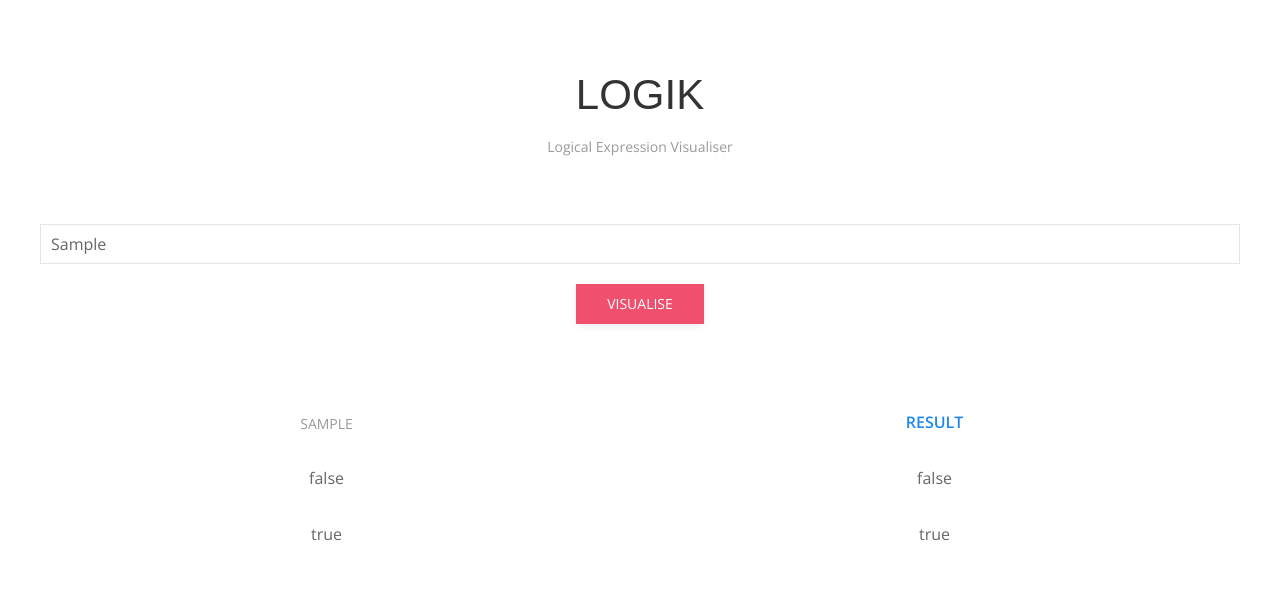
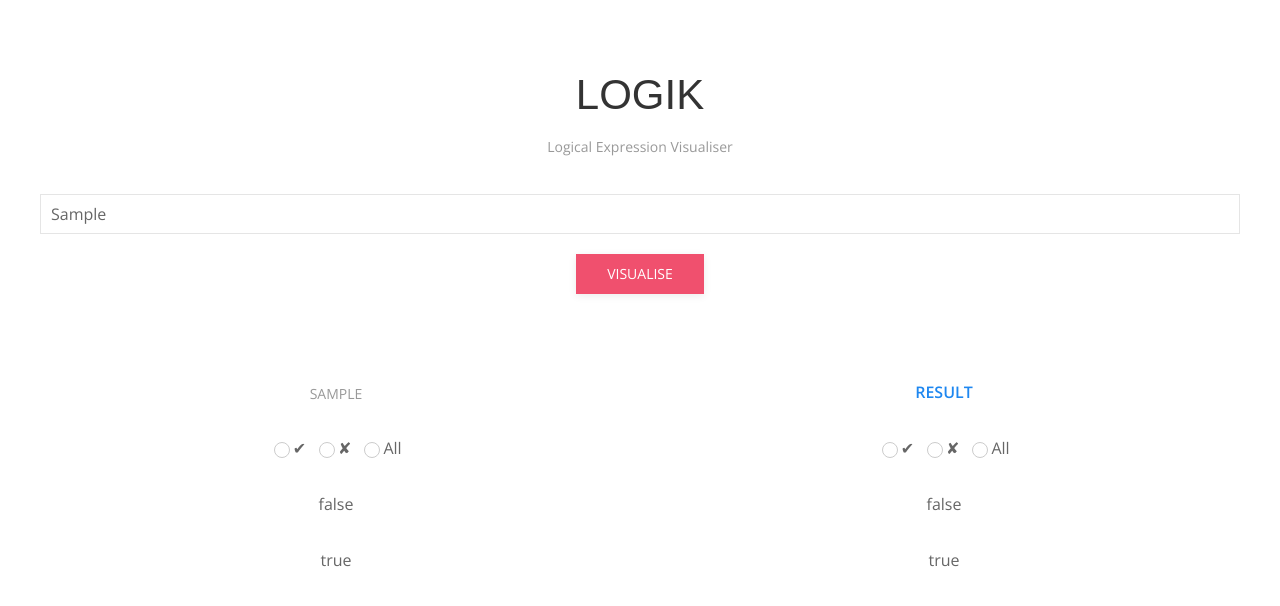
Before and after one commit to agneym/logikk, a React (Create React App) app: page / in a window 1280 px wide. Both pictures are taken after typing "Sample" into the empty fields and a click on the button "VISUALISE". Shown: the top 606 px of the page. Built offline with nearby package versions, Linux system fonts and the light colour scheme; a web font is replaced by a local one.

Commit message:
add selectors

```diff
--- a/src/App.css
+++ b/src/App.css
@@ -31,3 +31,16 @@ h4 {
 .button-primary:hover {
   background-position: right center;
 }
+
+.radio-button {
+  margin: 0 0.3rem;
+}
+
+.radio-button > input {
+  margin: 0 0.2rem;
+}
+
+.result-table th,
+.result-table td {
+  min-width: 172px;
+}
--- a/src/Evaluator.js
+++ b/src/Evaluator.js
@@ -1,8 +1,10 @@
 import React from "react";
 import * as acorn from "acorn";
+
 import walkTree from "./utils/walkTree";
 import createMatrix from "./utils/createMatrix";
 import identifyResults from "./utils/identifyResults";
+import Selector from "./Selector";
 
 class Evaluator extends React.Component {
   constructor(props) {
@@ -56,6 +58,11 @@ class Evaluator extends React.Component {
             </tr>
           </thead>
           <tbody>
+            {new Array(matrix[0] ? matrix[0].length : 0)
+              .fill(1)
+              .map((a, index) => (
+                <Selector name={`${identifiers[index] || "result"}-${index}`} />
+              ))}
             {matrix.map(row => (
               <tr>
                 {row.map(value => (
--- a/src/Header.js
+++ b/src/Header.js
@@ -2,7 +2,7 @@ import React from "react";
 
 function Header() {
   return (
-    <header className="uk-margin-large-bottom uk-text-center">
+    <header className="uk-margin-medium-bottom uk-text-center">
       <h1 className="uk-heading-line uk-margin-small">LOGIK</h1>
       <sub className="uk-text-meta">Logical Expression Visualiser</sub>
     </header>
--- /dev/null
+++ b/src/Selector.js
@@ -0,0 +1,22 @@
+import React from "react";
+
+function Selector({ name }) {
+  return (
+    <td>
+      <div class="uk-form-controls uk-form-controls-text">
+        <label className="radio-button">
+          <input class="uk-radio" type="radio" name={name} />✔
+        </label>
+        <label className="radio-button">
+          <input class="uk-radio" type="radio" name={name} />✘
+        </label>
+        <label className="radio-button">
+          <input class="uk-radio" type="radio" name={name} />
+          All
+        </label>
+      </div>
+    </td>
+  );
+}
+
+export default Selector;
```
